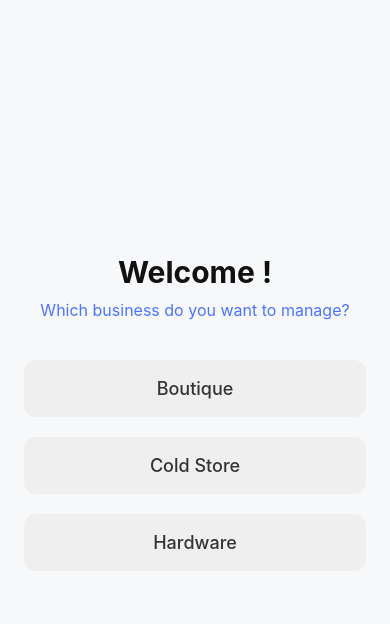
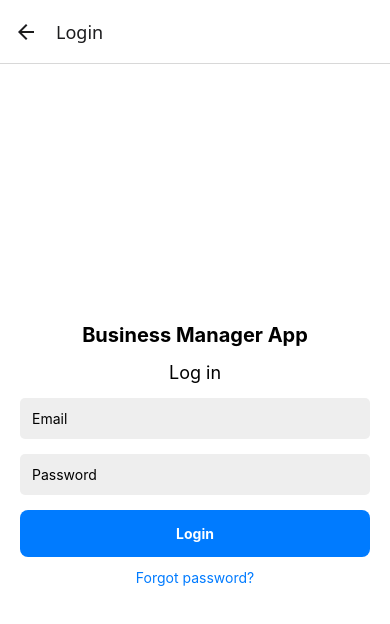
Before and after one commit to QuansahNurudeen/Myapp, a React Native app: screen /Login in a window 390 px wide. Shown: the top 624 px of the page. Built offline with nearby package versions, Linux system fonts and the light colour scheme.

Commit message:
changes made

```diff
--- a/App.js
+++ b/App.js
@@ -1,6 +1,6 @@
 import React from 'react';
-import BusinessSelectorScreen from './screens/BusinessSelectorScreen';
+import Navigation from './navigation/Navigation';
 
 export default function App() {
-  return <BusinessSelectorScreen />;
+  return <Navigation />;
 }
--- /dev/null
+++ b/navigation/Navigation.js
@@ -0,0 +1,21 @@
+import React from 'react';
+import { NavigationContainer } from '@react-navigation/native';
+import { createNativeStackNavigator } from '@react-navigation/native-stack';
+
+import LoginScreen from '../screens/LoginScreen';
+import SignupScreen from '../screens/SignUpScreen';
+import BusinessSelectorScreen from '../screens/BusinessSelectorScreen';
+
+const Stack = createNativeStackNavigator();
+
+export default function Navigation() {
+  return (
+    <NavigationContainer>
+      <Stack.Navigator initialRouteName="Signup">
+        <Stack.Screen name="Signup" component={SignupScreen} />
+        <Stack.Screen name="Login" component={LoginScreen} />
+        <Stack.Screen name="BusinessSelector" component={BusinessSelectorScreen} />
+      </Stack.Navigator>
+    </NavigationContainer>
+  );
+}
--- a/screens/BusinessSelectorScreen.js
+++ b/screens/BusinessSelectorScreen.js
@@ -3,7 +3,7 @@ import { View, Text, TouchableOpacity, StyleSheet } from 'react-native';
 
 const businesses = ['Boutique', 'Cold Store', 'Hardware'];
 
-export default function BusinessSelectorScreen() {
+export default function BusinessSelectorScreen({navigation}) {
   const handleSelect = (type) => {
     alert('You selected: ${type}');
     // Future: Navigate to dashboard for selected business
--- /dev/null
+++ b/screens/LoginScreen.js
@@ -0,0 +1,65 @@
+// screens/LoginScreen.js
+import React from 'react';
+import { View, Text, TextInput, TouchableOpacity, StyleSheet } from 'react-native';
+
+export default function LoginScreen({navigation}) {
+  return (
+    <View style={styles.container}>
+      <Text style={styles.header}>Business Manager App</Text>
+      <Text style={styles.subheader}>Log in</Text>
+
+      <TextInput style={styles.input} placeholder="Email" keyboardType="email-address" />
+      <TextInput style={styles.input} placeholder="Password" secureTextEntry />
+
+      <TouchableOpacity
+       style={styles.button}
+        onPress={() => navigation.navigate('BusinessSelector')}>
+        <Text style={styles.buttonText}>Login</Text>
+      </TouchableOpacity>
+
+      <TouchableOpacity>
+        <Text style={styles.forgot}>Forgot password?</Text>
+      </TouchableOpacity>
+    </View>
+  );
+}
+
+const styles = StyleSheet.create({
+  container: {
+    padding: 20,
+    flex: 1,
+    justifyContent: 'center',
+    backgroundColor: '#fff',
+  },
+  header: {
+    fontSize: 20,
+    fontWeight: 'bold',
+    textAlign: 'center',
+  },
+  subheader: {
+    fontSize: 18,
+    marginVertical: 15,
+    textAlign: 'center',
+  },
+  input: {
+    backgroundColor: '#eee',
+    borderRadius: 5,
+    padding: 12,
+    marginBottom: 15,
+  },
+  button: {
+    backgroundColor: '#007bff',
+    padding: 15,
+    borderRadius: 8,
+    alignItems: 'center',
+  },
+  buttonText: {
+    color: '#fff',
+    fontWeight: 'bold',
+  },
+  forgot: {
+    color: '#007bff',
+    marginTop: 12,
+    textAlign: 'center',
+  },
+});
--- /dev/null
+++ b/screens/SignUpScreen.js
@@ -0,0 +1,58 @@
+import React from 'react';
+import { View, Text, TextInput, TouchableOpacity, StyleSheet } from 'react-native';
+
+export default function SignUpScreen({navigation}) {
+  return (
+    <View style={styles.container}>
+      <Text style={styles.header}>Business Manager App</Text>
+      <Text style={styles.subheader}>Sign Up</Text>
+
+      <TextInput style={styles.input} placeholder="Full Name" />
+      <TextInput style={styles.input} placeholder="Email" keyboardType="email-address" />
+      <TextInput style={styles.input} placeholder="Password" secureTextEntry />
+      <TextInput style={styles.input} placeholder="Confirm Password" secureTextEntry />
+
+      <TouchableOpacity
+            style={styles.button}
+            onPress={() => navigation.navigate('Login')}
+            >
+            <Text style={styles.buttonText}>Create Account</Text>
+      </TouchableOpacity>
+    </View>
+  );
+}
+
+const styles = StyleSheet.create({
+  container: {
+    padding: 20,
+    flex: 1,
+    justifyContent: 'center',
+    backgroundColor: '#fff',
+  },
+  header: {
+    fontSize: 20,
+    fontWeight: 'bold',
+    textAlign: 'center',
+  },
+  subheader: {
+    fontSize: 18,
+    marginVertical: 15,
+    textAlign: 'center',
+  },
+  input: {
+    backgroundColor: '#eee',
+    borderRadius: 5,
+    padding: 12,
+    marginBottom: 15,
+  },
+  button: {
+    backgroundColor: 'green',
+    padding: 15,
+    borderRadius: 8,
+    alignItems: 'center',
+  },
+  buttonText: {
+    color: '#fff',
+    fontWeight: 'bold',
+  },
+});
```
Also changed, not shown: package.json (+8 -1 lines), 1 other file (tests, documents, lock files or other folders).
